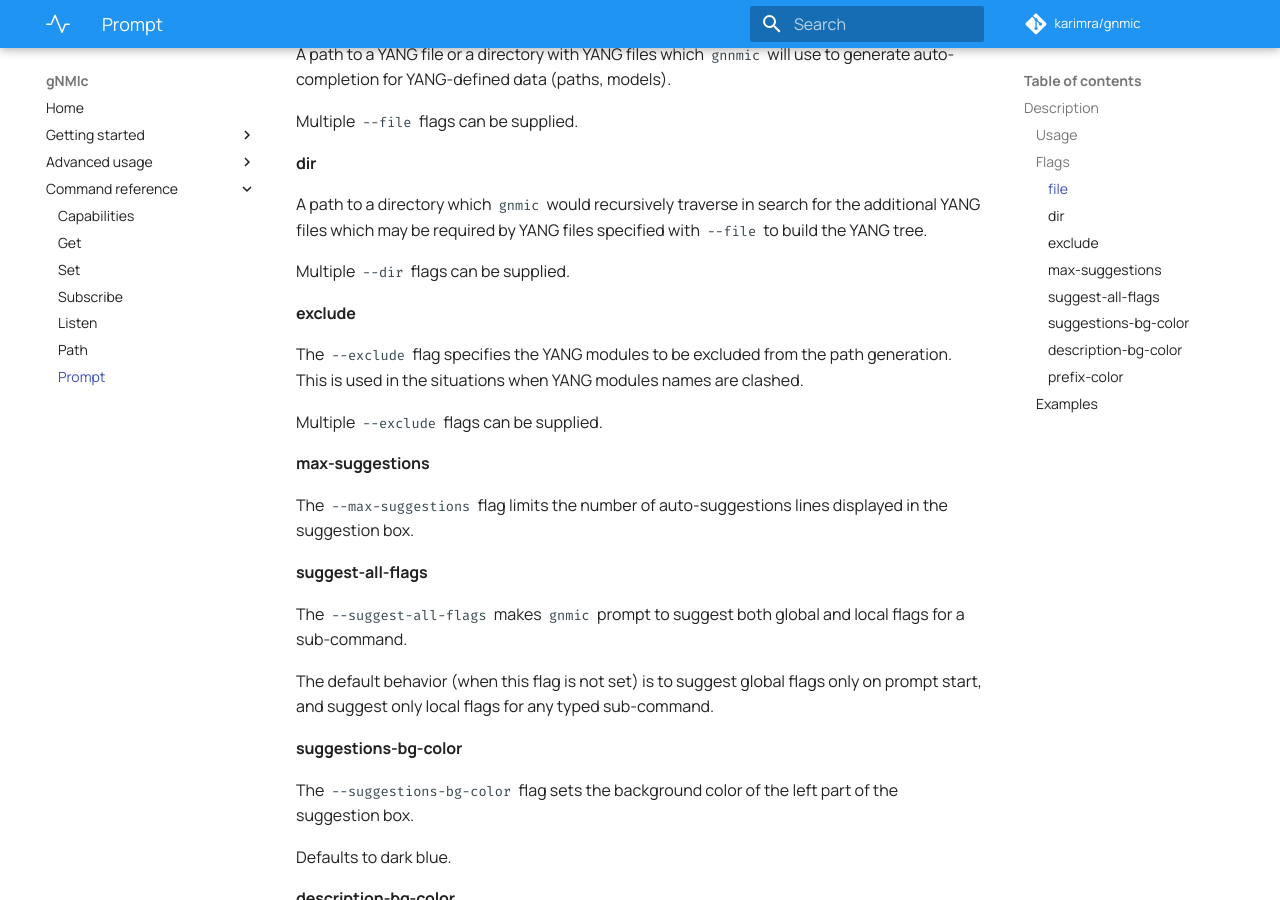
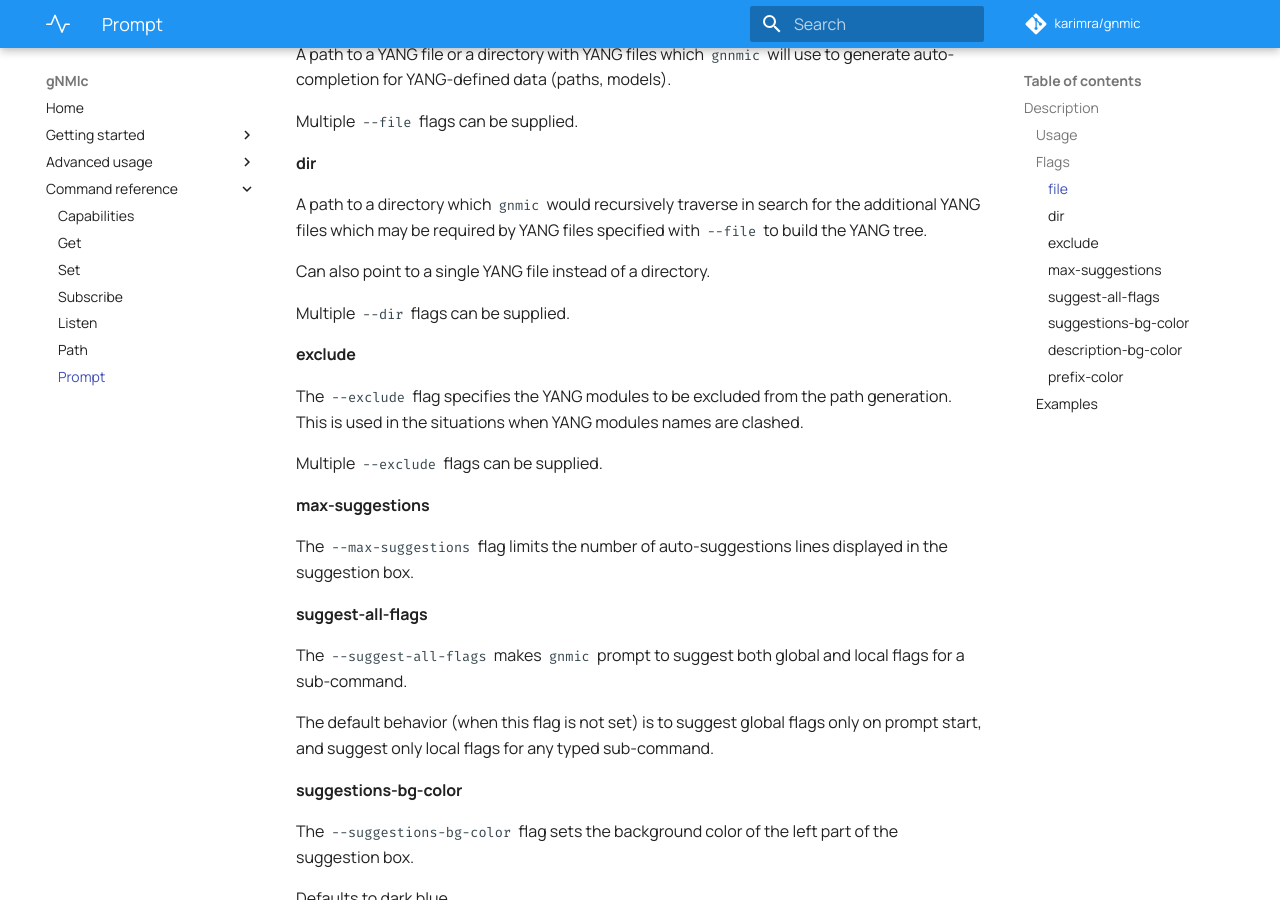
Before and after one commit to openconfig/gnmic, an MkDocs documentation site: the page built from docs/cmd/prompt.md, in a window 1280 px wide and 900 px high, scrolled down 708 px. Built offline with MkDocs 1.6.1 and Material for MkDocs 9.7.7, drawn with Linux system fonts in a browser that asks for light colours; comment, search, counter and statistics services are not loaded.

Commit message:
added a comment that --dir can point to a file

```diff
--- a/docs/cmd/prompt.md
+++ b/docs/cmd/prompt.md
@@ -21,6 +21,8 @@ Multiple `--file` flags can be supplied.
 
 #### dir
 A path to a directory which `gnmic` would recursively traverse in search for the additional YANG files which may be required by YANG files specified with `--file` to build the YANG tree.
+
+Can also point to a single YANG file instead of a directory.
 
 Multiple `--dir` flags can be supplied.
 
```
